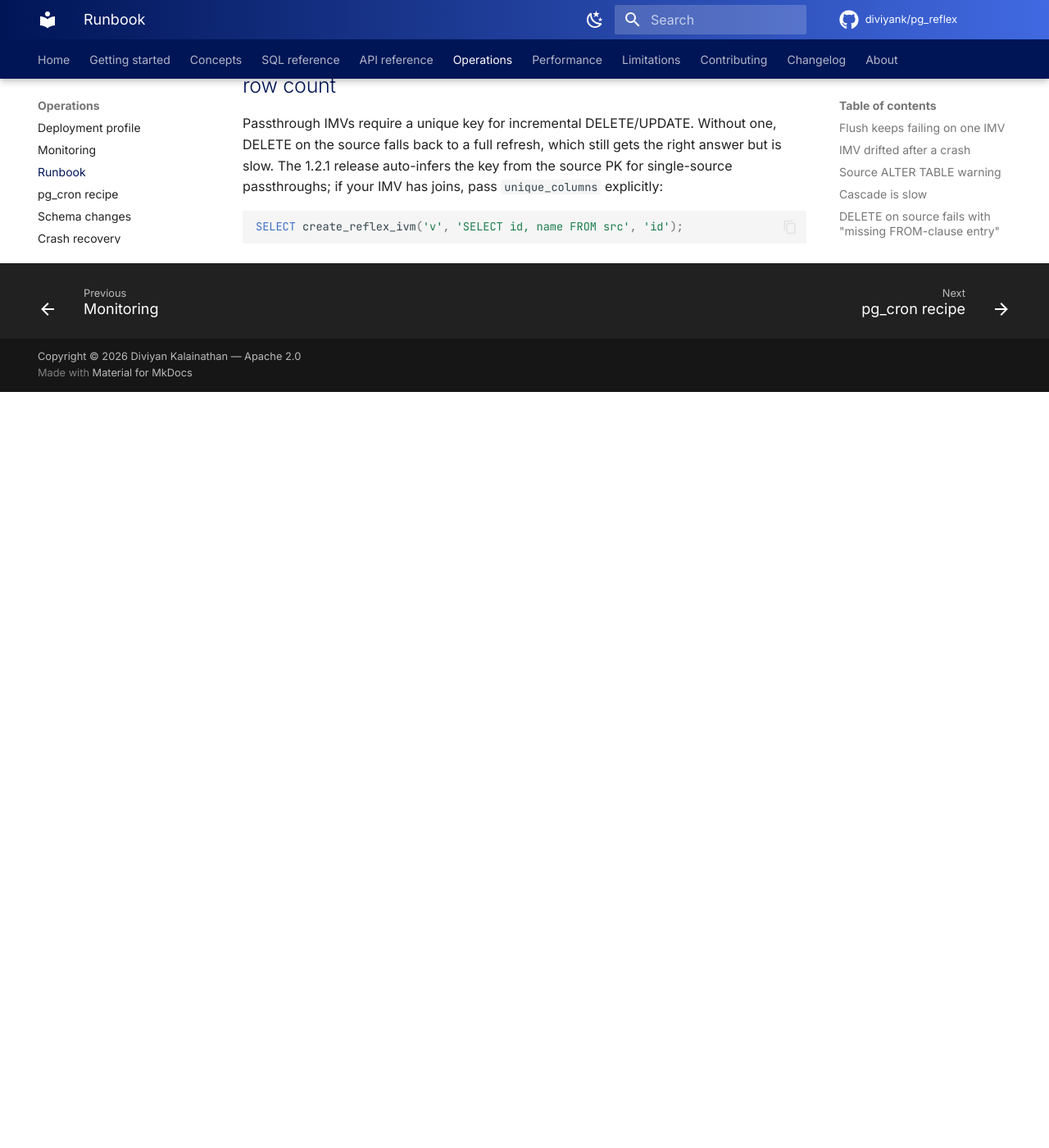
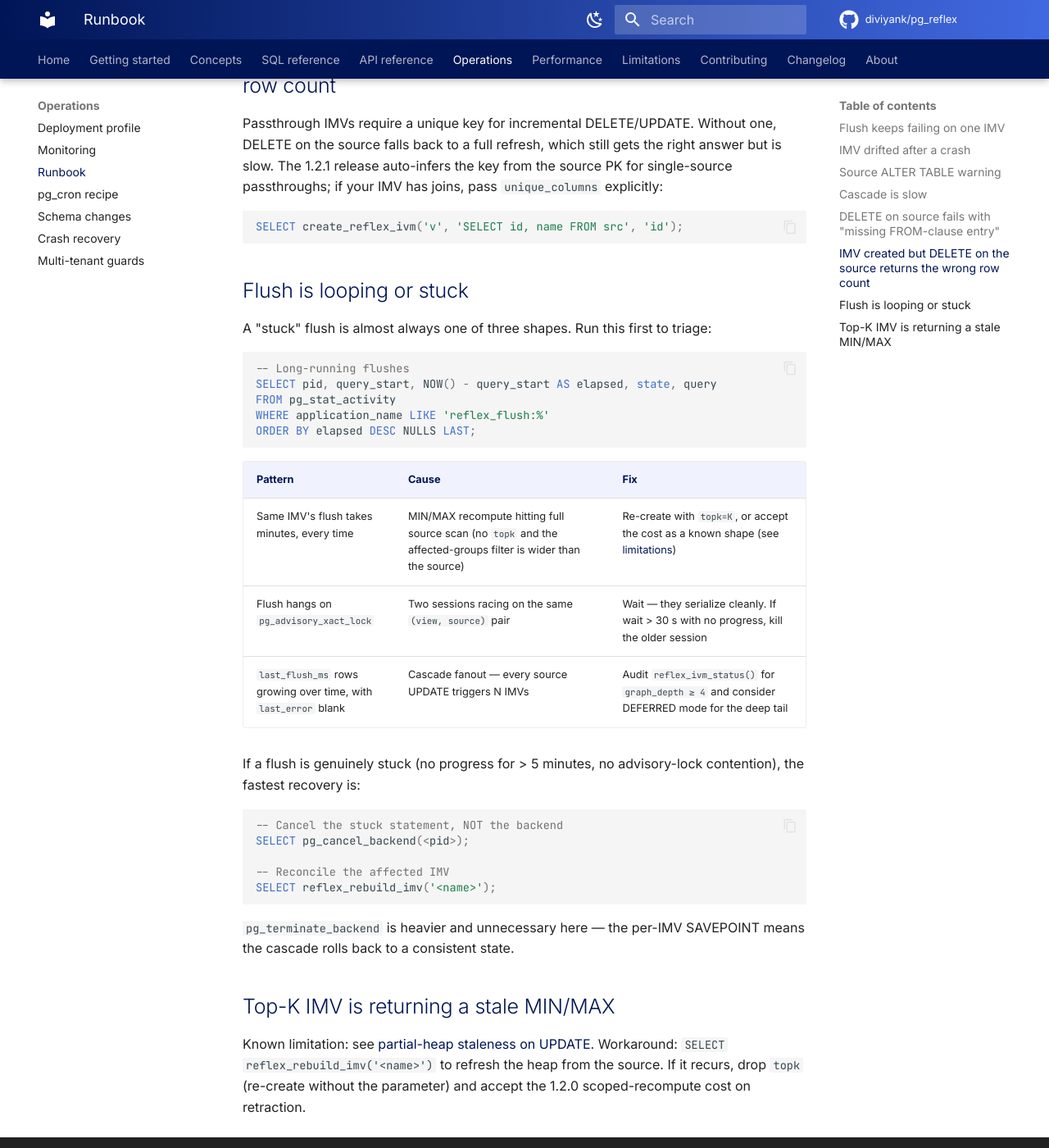
Before and after one commit to diviyank/pg_reflex, an MkDocs documentation site: the page built from docs/operations/runbook.md, in a window 1280 px wide and 1400 px high, scrolled down 2133 px. Shown: the whole window at 82% size. Built offline with MkDocs 1.6.1 and Material for MkDocs 9.7.7, drawn with Linux system fonts in a browser that asks for light colours; comment, search, counter and statistics services are not loaded; before the commit the page ends 2611 px from its top, so only the background shows below that.

Commit message:
docs: operator runbook expansions — LOGGED-vs-UNLOGGED matrix, stuck-flush triage, top-K staleness
Audit Item 5 follow-ups across README + mkdocs site:

- docs/operations/crash-recovery.md: full LOGGED-vs-UNLOGGED decision matrix
  with concrete cost shape (30-80% WAL overhead empirical), per-IMV mixed-mode
  guidance, and when reconcile-cost favours LOGGED.

- docs/operations/runbook.md: stuck-flush triage table (3 patterns, fixes per
  pattern), pg_stat_activity query for finding long-running flushes, and
  pg_cancel_backend recovery flow that preserves cascade consistency via the
  per-IMV SAVEPOINT.

- docs/limitations/known-issues.md: documents the partial-heap staleness gap
  on UPDATE for topk=K when group_size > K (full reproduction shape +
  workaround + fix-path scoping). Closes the "DATE/TIMESTAMP/TEXT type
  coverage" follow-up given the new pg_test coverage.

- README.md: troubleshooting section gains pointers to the same three
  scenarios with deep-link to the docs site for full guides.

Co-Authored-By: Claude Opus 4.7 (1M context) <noreply@anthropic.com>

````diff
--- a/docs/limitations/known-issues.md
+++ b/docs/limitations/known-issues.md
@@ -22,10 +22,59 @@ If session A `drop_reflex_ivm('v')` and session B `create_reflex_ivm('v', ...)`
 
 ## Top-K (1.3.0) — open follow-ups
 
-Tracked for 1.3.1:
+### Partial-heap staleness on UPDATE
 
-1. **`reflex_enable_topk(name, k)` retrofit SPI** — to opt an existing IMV into top-K without `drop + create`.
-2. **Element types beyond NUMERIC** — DATE / TIMESTAMP / TEXT inherit through `resolve_column_type` and should work, but lack dedicated test coverage.
+When `K < group_size`, an UPDATE that removes a heap element AND leaves
+unchanged source rows that *should* have been promoted into the heap can
+leave the heap in a stale state — the heap is internally consistent but
+no longer reflects the true top-K of the source. The scalar
+`__min_x` / `__max_x` is still correct *immediately* after the UPDATE
+(because heap[1] is read fresh), but a *subsequent* DELETE of a heap
+element exposes the staleness — `heap[1]` then reads a value that is
+not the true MIN/MAX of the now-residual source.
+
+**Reproduction shape** (full trace in
+`journal/2026-04-26_topk_default_and_type_fix.md`):
+
+```text
+Source = {1, 2, 3}   K=2   heap = [1, 2]   scalar = 1
+UPDATE val=1 → val=10
+  → heap = [2, 10]   scalar = 2  ✓
+  (heap is now stale: should be [2, 3], `3` was never in heap)
+DELETE val=2
+  → heap = [10]      scalar = 10  ❌  (true MIN = 3)
+```
+
+**Why the 1.3.0 recompute path doesn't catch this**: the recompute
+trigger fires on `scalar IS NULL OR cardinality(heap) = 0` (heap empty).
+A *partial* heap that's non-empty but missing source rows slips through.
+
+**Workaround**: avoid `topk=K` on IMVs whose source group cardinality
+substantially exceeds `K` *and* whose UPDATE pattern can replace heap
+elements with non-heap-eligible values. The original 1.2.0 scoped
+recompute path (no `topk`) is unaffected.
+
+**Fix path**: widen the recompute trigger to fire on partial-heap
+states using `__ivm_count > cardinality(heap)` as the staleness signal.
+Doing this naïvely fires recompute on every retraction in wide-group
+shapes — reintroducing the source-scan cliff `topk` was meant to
+eliminate. The proper fix needs `delta_old` vs heap-pre-state
+comparison to detect "did this retraction leave a hole that needs
+filling?" That logic is not in tree yet. Tracked for a 1.3.x patch.
+
+### Tracked for 1.3.1
+
+1. **`reflex_enable_topk(name, k)` retrofit SPI** — to opt an existing
+   IMV into top-K without `drop + create`. Internal-only release means
+   we can `drop + create` for now, but eventually warranted.
+2. **Smarter recompute trigger** — see partial-heap-staleness above.
+
+### Closed in 1.3.x
+
+- ~~Element types beyond NUMERIC~~ — `pg_test_topk_{text,date,timestamp}_min_max`
+  added 2026-04-26. Schema-builder type resolution now propagates back
+  onto `IntermediateColumn.pg_type` so the trigger MERGE codegen emits
+  the correct `'{}'::TYPE[]` literal in COALESCE.
 
 ## What changed the verdict from "controlled production use"
 
--- a/docs/operations/runbook.md
+++ b/docs/operations/runbook.md
@@ -84,3 +84,37 @@ Passthrough IMVs require a unique key for incremental DELETE/UPDATE. Without one
 ```sql
 SELECT create_reflex_ivm('v', 'SELECT id, name FROM src', 'id');
 ```
+
+## Flush is looping or stuck
+
+A "stuck" flush is almost always one of three shapes. Run this first to triage:
+
+```sql
+-- Long-running flushes
+SELECT pid, query_start, NOW() - query_start AS elapsed, state, query
+FROM pg_stat_activity
+WHERE application_name LIKE 'reflex_flush:%'
+ORDER BY elapsed DESC NULLS LAST;
+```
+
+| Pattern | Cause | Fix |
+|---|---|---|
+| Same IMV's flush takes minutes, every time | MIN/MAX recompute hitting full source scan (no `topk` and the affected-groups filter is wider than the source) | Re-create with `topk=K`, or accept the cost as a known shape (see [limitations](../limitations/known-issues.md)) |
+| Flush hangs on `pg_advisory_xact_lock` | Two sessions racing on the same `(view, source)` pair | Wait — they serialize cleanly. If wait > 30 s with no progress, kill the older session |
+| `last_flush_ms` rows growing over time, with `last_error` blank | Cascade fanout — every source UPDATE triggers N IMVs | Audit `reflex_ivm_status()` for `graph_depth ≥ 4` and consider DEFERRED mode for the deep tail |
+
+If a flush is genuinely stuck (no progress for > 5 minutes, no advisory-lock contention), the fastest recovery is:
+
+```sql
+-- Cancel the stuck statement, NOT the backend
+SELECT pg_cancel_backend(<pid>);
+
+-- Reconcile the affected IMV
+SELECT reflex_rebuild_imv('<name>');
+```
+
+`pg_terminate_backend` is heavier and unnecessary here — the per-IMV SAVEPOINT means the cascade rolls back to a consistent state.
+
+## Top-K IMV is returning a stale MIN/MAX
+
+Known limitation: see [partial-heap staleness on UPDATE](../limitations/known-issues.md#partial-heap-staleness-on-update). Workaround: `SELECT reflex_rebuild_imv('<name>')` to refresh the heap from the source. If it recurs, drop `topk` (re-create without the parameter) and accept the 1.2.0 scoped-recompute cost on retraction.
````
Also changed, not shown: README.md (+20 -1 lines), docs/operations/crash-recovery.md (+38 -0 lines).
